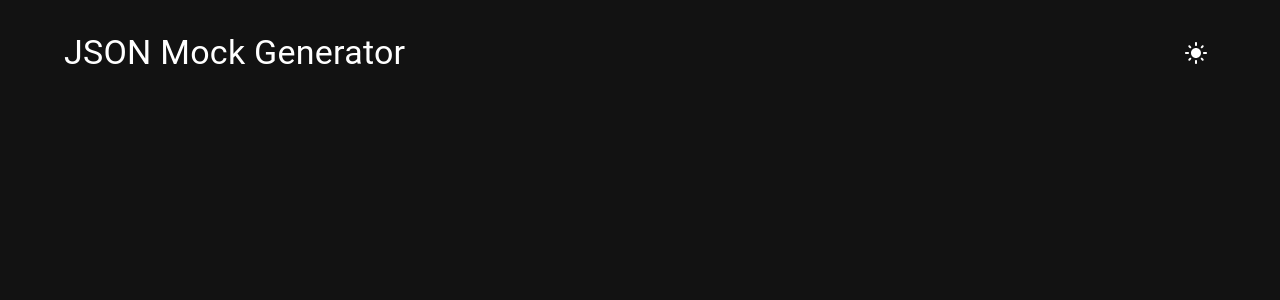
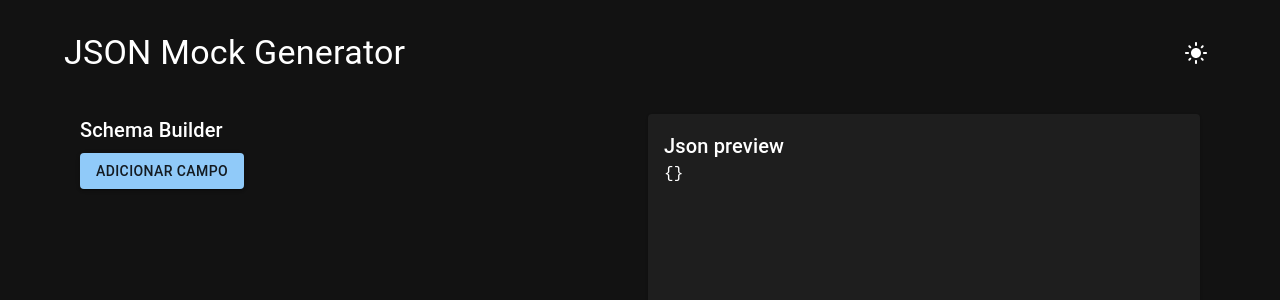
Before and after one commit to Igor713/mocka-json, a Next.js app: page / in a window 1280 px wide. Shown: the top 300 px of the page. Built offline with nearby package versions, Linux system fonts and the light colour scheme; what @mui/material-nextjs would draw is missing.

Commit message:
build init schema

```diff
--- a/src/app/page.tsx
+++ b/src/app/page.tsx
@@ -1,14 +1,38 @@
 'use client'
 
-import { Container, Stack, Typography } from '@mui/material'
-import { ThemeToggle } from '@/components/ThemeToggle'
+import { Container, Stack, Typography, Button, Paper, Grid } from '@mui/material'
+import { ThemeToggle } from '@/components/ThemeToggle/ThemeToggle'
+import { userSchema } from '@/core/schema/example'
+import { generateJson } from '@/core/generator/generateJson'
+import { useState } from 'react'
+import { SchemaBuilder } from '@/components/SchemaBuilder/SchemaBuilder'
+import { JsonPreview } from '@/components/JsonPreview/JsonPreview'
 
 export default function Home() {
+  const [json, setJson] = useState<any>(null)
+
+  const handleGenerate = () => {
+    const result = generateJson(userSchema)
+    setJson(result)
+  }
+
   return (
     <Container sx={{ mt: 4 }}>
-      <Stack direction="row" justifyContent="space-between" alignItems="center">
-        <Typography variant="h4">JSON Mock Generator</Typography>
-        <ThemeToggle />
+      <Stack spacing={3}>
+        <Stack direction="row" justifyContent="space-between" alignItems="center">
+          <Typography variant="h4">JSON Mock Generator</Typography>
+          <ThemeToggle />
+        </Stack>
+
+        <Grid container spacing={2} sx={{ height: '100vh', p: 2 }}>
+          <Grid size={6}>
+            <SchemaBuilder />
+          </Grid>
+
+          <Grid size={6}>
+            <JsonPreview />
+          </Grid>
+        </Grid>
       </Stack>
     </Container>
   )
--- /dev/null
+++ b/src/components/JsonPreview/JsonPreview.tsx
@@ -0,0 +1,15 @@
+import { Paper, Typography } from "@mui/material";
+
+export function JsonPreview() {
+  return (
+    <Paper sx={{ p: 2, height: '100%', overflow: 'auto' }}>
+      <Typography variant="h6">
+        Json preview
+      </Typography>
+
+      <pre>
+        {'{}'}
+      </pre>
+    </Paper>
+  )
+}
--- /dev/null
+++ b/src/components/SchemaBuilder/SchemaBuilder.tsx
@@ -0,0 +1,39 @@
+
+'use client'
+
+import { useState } from 'react'
+import { Box, Button, Typography } from '@mui/material'
+import { nanoid } from 'nanoid'
+import { UIField } from '@/core/schema/uiTypes'
+
+export function SchemaBuilder() {
+  const [fields, setFields] = useState<UIField[]>([])
+
+  const addField = () => {
+    setFields(prev => [
+      ...prev,
+      {
+        id: nanoid(),
+        name: '',
+        type: 'string',
+        required: true,
+      },
+    ])
+  }
+
+  return (
+    <Box>
+      <Typography variant="h6" gutterBottom>
+        Schema Builder
+      </Typography>
+
+      <Button variant="contained" onClick={addField}>
+        Adicionar campo
+      </Button>
+
+      {fields.map(field => (
+        <pre key={field.id}>{JSON.stringify(field, null, 2)}</pre>
+      ))}
+    </Box>
+  )
+}
--- /dev/null
+++ b/src/core/generator/generateJson.ts
@@ -0,0 +1,40 @@
+import { Field } from "../schema/types";
+import { randomNumber, randomString } from "./utils";
+
+export function generateJson(field: Field): any {
+  switch (field.type) {
+    case "string":
+      return field.value ?? randomString(field.minLength, field.maxLength);
+
+    case "number":
+      return field.value ?? randomNumber(field.min, field.max);
+
+    case "boolean":
+      return field.value ?? Math.random() < 0.5;
+
+    case "date":
+      return field.format === "timestamp"
+        ? Date.now()
+        : new Date().toISOString();
+
+    case "object": {
+      const result: Record<string, any> = {};
+
+      for (const key in field.fields) {
+        const child = field.fields[key];
+        if (!child.required && Math.random() < 0.5) continue;
+        result[key] = generateJson(child);
+      }
+
+      return result;
+    }
+
+    case "array":
+      return Array.from({ length: field.length ?? 1 }).map(() => {
+        return generateJson(field.item);
+      });
+
+    default:
+      return null;
+  }
+}
--- /dev/null
+++ b/src/core/generator/utils.ts
@@ -0,0 +1,10 @@
+export function randomString(min = 5, max = 10) {
+  const length = Math.floor(Math.random() * ((max ?? 10) - min + 1)) + min;
+  return Math.random()
+    .toString(36)
+    .substring(2, 2 + length);
+}
+
+export function randomNumber(min = 0, max = 1000) {
+  return Math.floor(Math.random() * (max - min + 1)) + min;
+}
--- /dev/null
+++ b/src/core/schema/example.ts
@@ -0,0 +1,43 @@
+import { Field } from "./types";
+
+export const userSchema: Field = {
+  type: "object",
+  fields: {
+    id: {
+      type: "number",
+      min: 1,
+      max: 9999,
+      required: true,
+    },
+    name: {
+      type: "string",
+      minLength: 3,
+      maxLength: 12,
+      required: true,
+    },
+    email: {
+      type: "string",
+      required: true,
+    },
+    active: {
+      type: "boolean",
+      required: true,
+    },
+    createdAt: {
+      type: "date",
+      format: "iso",
+      required: true,
+    },
+    tags: {
+      type: "array",
+      length: 3,
+      required: true,
+      item: {
+        type: "string",
+        minLength: 4,
+        maxLength: 8,
+        required: true,
+      },
+    },
+  },
+};
--- /dev/null
+++ b/src/core/schema/types.ts
@@ -0,0 +1,55 @@
+export type FieldType =
+  | "string"
+  | "number"
+  | "boolean"
+  | "date"
+  | "object"
+  | "array";
+
+export interface BaseField {
+  type: FieldType;
+  required?: boolean;
+}
+
+export interface StringField extends BaseField {
+  type: "string";
+  value?: string;
+  minLength?: number;
+  maxLength?: number;
+}
+
+export interface NumberField extends BaseField {
+  type: "number";
+  value?: number;
+  min?: number;
+  max?: number;
+}
+
+export interface BooleanField extends BaseField {
+  type: "boolean";
+  value?: boolean;
+}
+
+export interface DateField extends BaseField {
+  type: "date";
+  format?: "iso" | "timestamp";
+}
+
+export interface ObjectField extends BaseField {
+  type: "object";
+  fields: Record<string, Field>;
+}
+
+export interface ArrayField extends BaseField {
+  type: "array";
+  length?: number;
+  item: Field;
+}
+
+export type Field =
+  | StringField
+  | NumberField
+  | BooleanField
+  | DateField
+  | ObjectField
+  | ArrayField;
--- /dev/null
+++ b/src/core/schema/uiTypes.ts
@@ -0,0 +1,17 @@
+import { FieldType } from "./types";
+
+export interface UIField {
+  id: string;
+  name: string;
+  type: FieldType;
+  required: boolean;
+
+  min?: number;
+  max?: number;
+  minLength?: number;
+  maxLength?: number;
+  format?: "iso" | "timestamp";
+
+  length?: number;
+  item?: UIField;
+}
```
Also changed, not shown: src/components/ThemeToggle/ThemeToggle.tsx (renamed from src/components/ThemeToggle.tsx).
